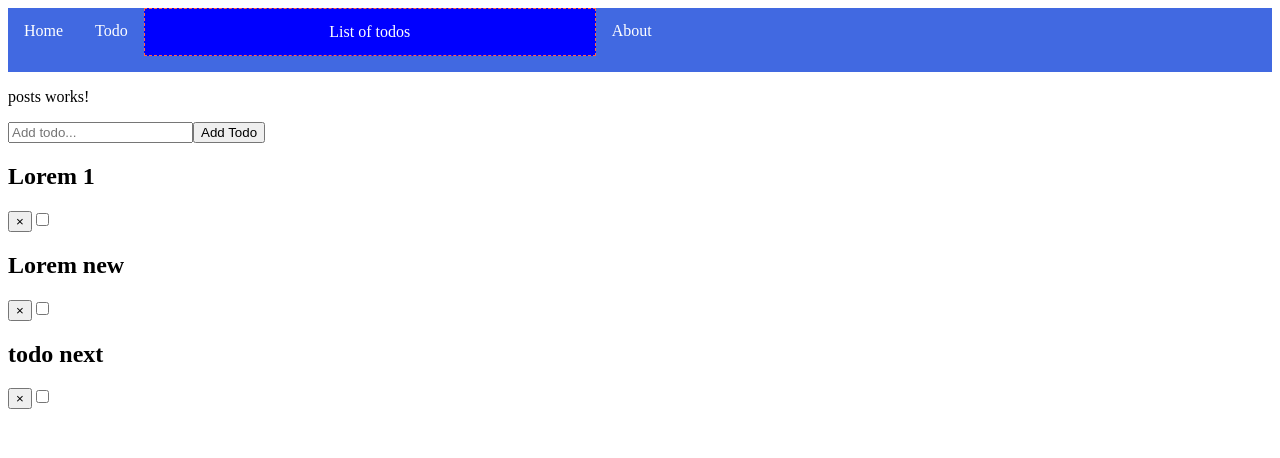
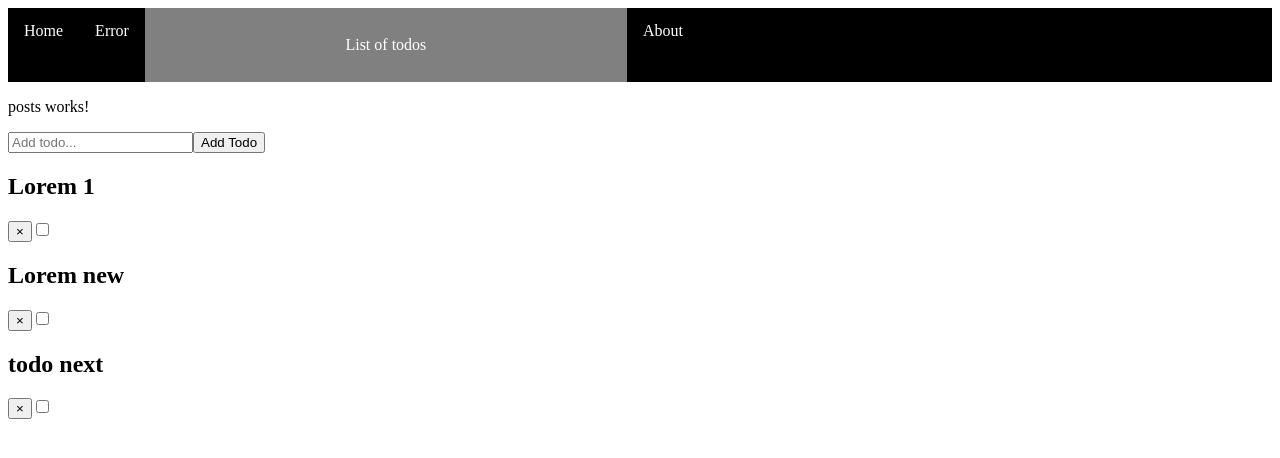
Before and after one commit to YaroslavGitHub/Simple-Todo, an Angular app: page /posts in a window 1280 px wide. Shown: the top 458 px of the page. Built offline with nearby package versions, Linux system fonts and the light colour scheme.

Commit message:
add error routing, fix css

```diff
--- a/src/app/app-routing.module.ts
+++ b/src/app/app-routing.module.ts
@@ -3,6 +3,7 @@ import { Routes, RouterModule } from '@angular/router';
 import {HomeComponent} from './home/home.component';
 import {TodoComponent} from './todo/todo.component';
 import {PostsComponent} from './posts/posts.component'
+import { ErrorPageComponent } from './error-page/error-page.component';
 
 
 const routes: Routes = [
@@ -10,6 +11,8 @@ const routes: Routes = [
   {path: 'todo/:id', component: TodoComponent},
   {path: 'posts', component: PostsComponent},
   {path: 'home', component: HomeComponent},
+  {path: 'error', component: ErrorPageComponent},
+  {path:"**", redirectTo:'/error'}
 ];
 
 @NgModule({
--- a/src/app/app.component.css
+++ b/src/app/app.component.css
@@ -18,7 +18,7 @@ ul {
   margin: 0;
   padding: 0;
   overflow: hidden;
-  background-color: RoyalBlue;
+  background-color: black;
 }
 
 li {
@@ -29,17 +29,18 @@ li a {
   display: block;
   color: white;
   text-align: center;
+  margin: 0;
   padding: 14px 16px;
   text-decoration: none;
 }
 
 li a:hover {
-  background-color: #111;
+  background-color: grey;
+  padding: 14px 16px;
 }
 .active {
   width: 450px;
-  border: 1px dashed tomato;
-  padding: 1 rem;
-  margin-bottom: 1rem;
-  background: blue
+
+  padding: 14px 16px;
+  background: grey
 }
--- a/src/app/app.component.html
+++ b/src/app/app.component.html
@@ -1,7 +1,7 @@
 <ul>
   <li routerLinkActive="active" [routerLinkActiveOptions]="{exact:true}" ><a [routerLink]="['/']">Home</a></li>
-  <li routerLinkActive="active"><a [routerLink]="['/todo']">Todo</a></li>
-  <li routerLinkActive="blue"><a [routerLink]="['/posts']">List of todos</a></li>
+  <li routerLinkActive="active"><a [routerLink]="['/error']">Error</a></li>
+  <li routerLinkActive="active"><a [routerLink]="['/posts']">List of todos</a></li>
   <li routerLinkActive="active"><a [routerLink]="['/home']">About</a></li>
 </ul>
   <div class="container">
--- a/src/app/app.module.ts
+++ b/src/app/app.module.ts
@@ -8,6 +8,7 @@ import { FormsModule } from '@angular/forms';
 import { TodoPostComponent } from './todo-post/todo-post.component';
 import { HomeComponent } from './home/home.component';
 import { PostsComponent } from './posts/posts.component';
+import { ErrorPageComponent } from './error-page/error-page.component';
 
 @NgModule({
   declarations: [
@@ -15,7 +16,8 @@ import { PostsComponent } from './posts/posts.component';
     TodoComponent,
     TodoPostComponent,
     HomeComponent,
-    PostsComponent
+    PostsComponent,
+    ErrorPageComponent
   ],
   imports: [
     BrowserModule,
--- /dev/null
+++ b/src/app/error-page/error-page.component.html
@@ -0,0 +1,2 @@
+<h1>Error 404</h1>
+<a routerLink="/">Home page</a>
--- /dev/null
+++ b/src/app/error-page/error-page.component.ts
@@ -0,0 +1,15 @@
+import { Component, OnInit } from '@angular/core';
+
+@Component({
+  selector: 'app-error-page',
+  templateUrl: './error-page.component.html',
+  styleUrls: ['./error-page.component.css']
+})
+export class ErrorPageComponent implements OnInit {
+
+  constructor() { }
+
+  ngOnInit() {
+  }
+
+}
```
Also changed, not shown: src/app/auth.guard.ts (added, +8 -0 lines), src/app/auth.service.ts (added, +14 -0 lines), src/app/error-page/error-page.component.css (added).
